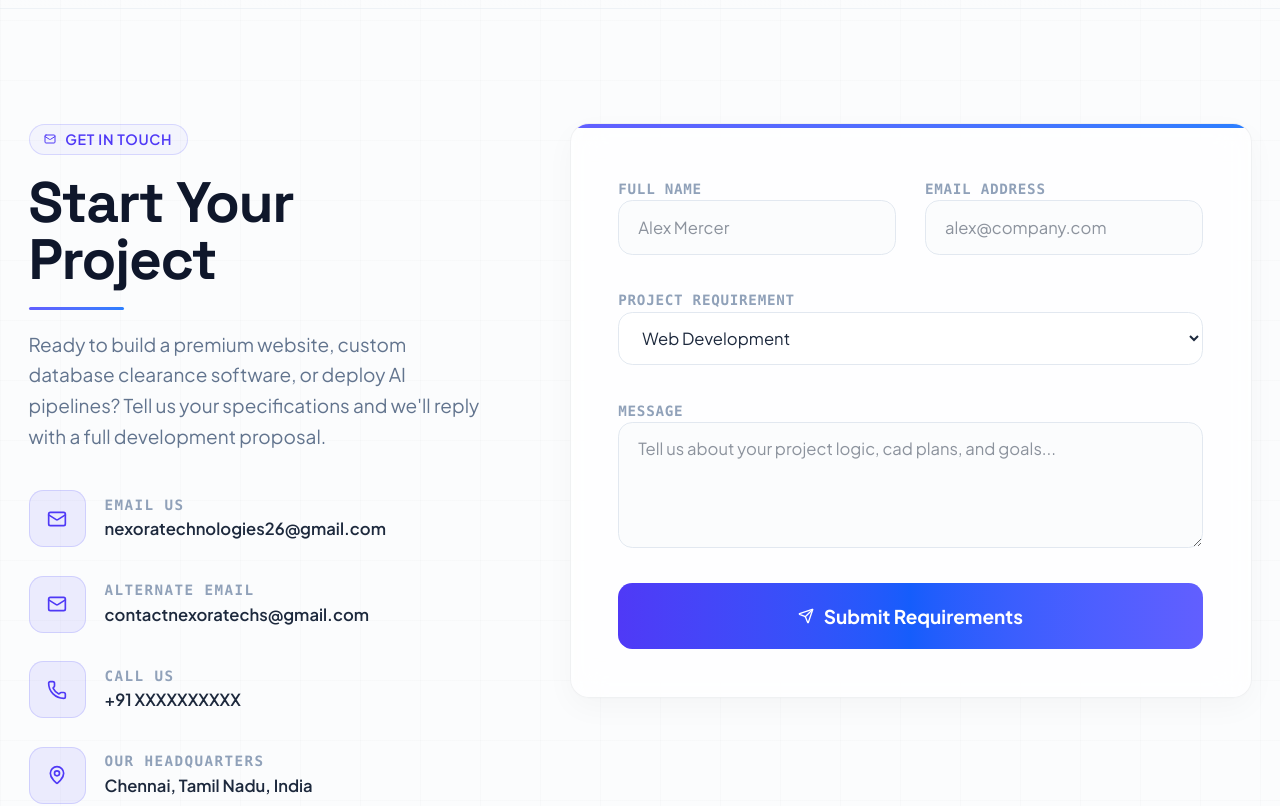
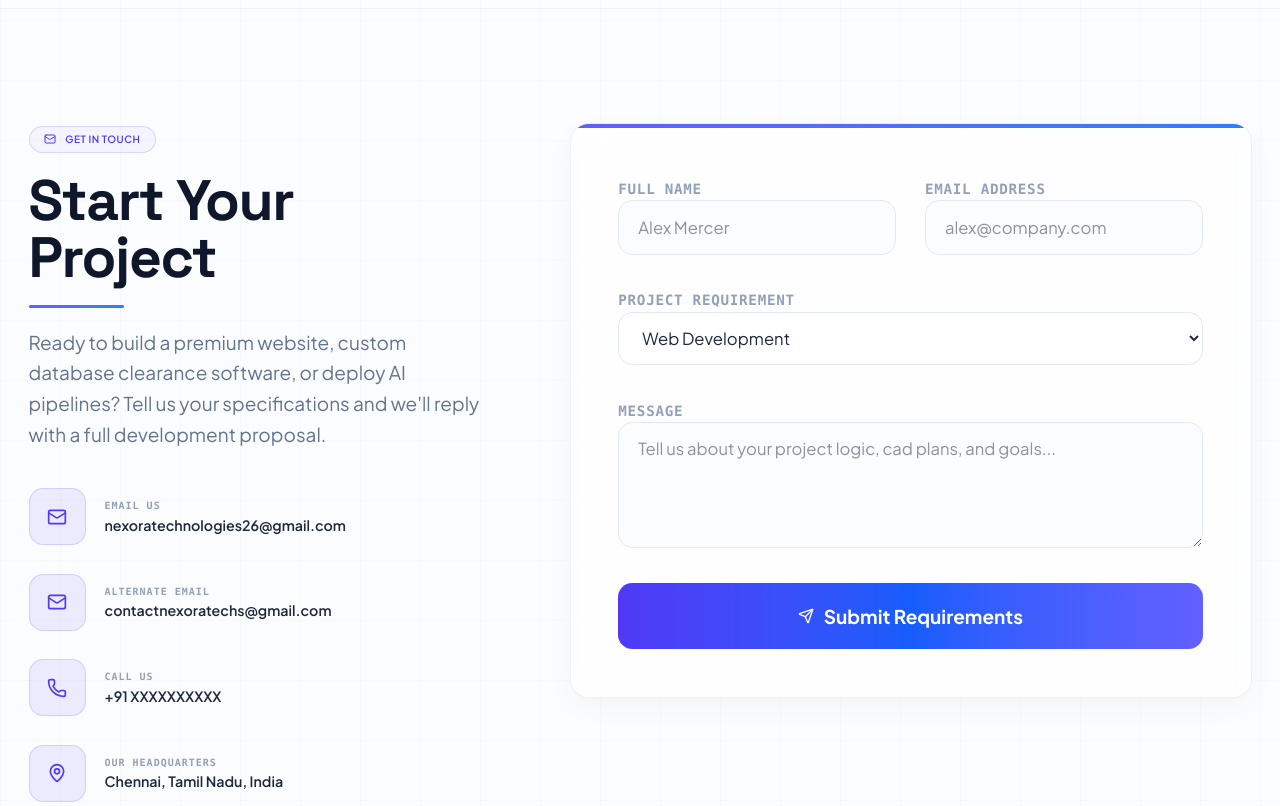
Before and after one commit to TRIVIN3004/Nexora, a React (Vite) app: page / in a window 1280 px wide. Shown: the part 10780-11586 px from the top of the page. Built offline with nearby package versions, Linux system fonts and the light colour scheme.

Commit message:
Slightly reduce font size of contact details and badge in Contact Us section

```diff
--- a/src/App.jsx
+++ b/src/App.jsx
@@ -1245,7 +1245,7 @@ function App() {
               <div className="space-y-4">
                 <a
                   href="mailto:contactnexoratechs@gmail.com"
-                  className="inline-flex items-center space-x-2 px-3 py-1 rounded-full border border-indigo-500/20 bg-indigo-500/5 text-indigo-600 text-xs font-semibold uppercase tracking-wider hover:bg-indigo-500/10 transition-colors cursor-pointer"
+                  className="inline-flex items-center space-x-2 px-3 py-1 rounded-full border border-indigo-500/20 bg-indigo-500/5 text-indigo-600 text-[10px] font-semibold uppercase tracking-wider hover:bg-indigo-500/10 transition-colors cursor-pointer"
                 >
                   <Mail size={12} />
                   <span>Get In Touch</span>
@@ -1277,8 +1277,8 @@ function App() {
                         <Icon size={20} />
                       </div>
                       <div className="space-y-0.5">
-                        <p className="text-xs font-mono tracking-widest text-slate-400 uppercase font-semibold">{item.label}</p>
-                        <p className="text-slate-800 group-hover/contact-item:text-indigo-600 transition-colors text-sm font-semibold">{item.val}</p>
+                        <p className="text-[10px] font-mono tracking-widest text-slate-400 uppercase font-semibold">{item.label}</p>
+                        <p className="text-slate-800 group-hover/contact-item:text-indigo-600 transition-colors text-xs font-semibold">{item.val}</p>
                       </div>
                     </a>
                   );
```
